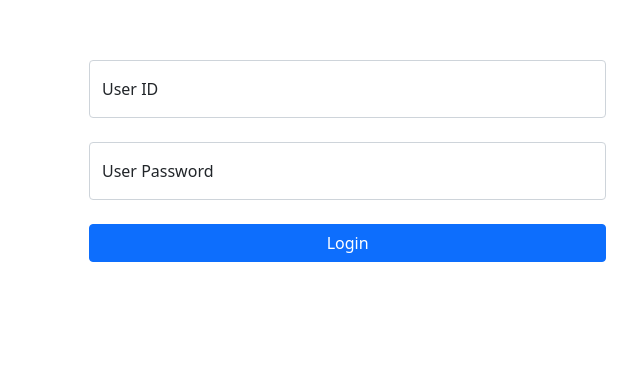
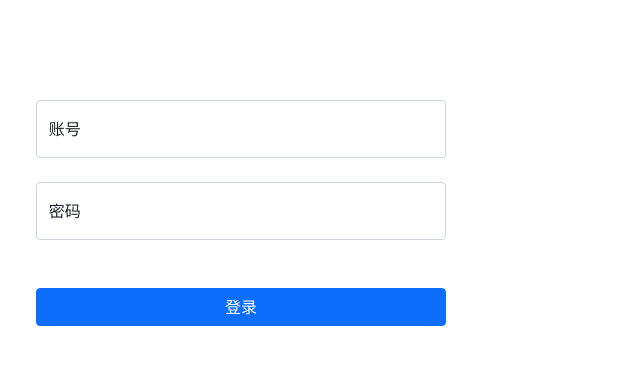
Before and after one commit to ItManHarry/bm, a Flask app: page /auth/login in a window 1280 px wide. Shown: the part 24-389 px from the top of the page, without its empty margins (399-1039 px from the left). Run offline with Flask 2, Linux system fonts and the light colour scheme; some libraries are stand-ins or nearby versions.

Commit message:
add no authed template and changed login page

```diff
--- a/com/forms/auth.py
+++ b/com/forms/auth.py
@@ -2,6 +2,6 @@ from flask_wtf import FlaskForm
 from wtforms import StringField, PasswordField, SubmitField
 from wtforms.validators import DataRequired, Length
 class LoginForm(FlaskForm):
-    user_id = StringField('User ID', validators=[DataRequired('Please Input User ID!'), Length(1, 20, '长度要介于(1~20)!')])
-    user_pwd = PasswordField('User Password', validators=[DataRequired('Please input password!'), Length(8, 128, '长度要介于(8~128)!')])
-    submit = SubmitField('Login')
+    user_id = StringField('账号', validators=[DataRequired('Please Input User ID!'), Length(1, 20, '长度要介于(1~20)!')])
+    user_pwd = PasswordField('密码', validators=[DataRequired('Please input password!'), Length(8, 128, '长度要介于(8~128)!')])
+    submit = SubmitField('登录')
--- a/com/templates/login/sign_in.html
+++ b/com/templates/login/sign_in.html
@@ -2,36 +2,36 @@
 {%block title%}System Login Page{%endblock%}
 {% block header %}&nbsp;{% endblock %}
 {% block menus %}&nbsp;{% endblock%}
-{%block content%}
-<form style="margin-top:50px;" method="post">
+{%block main%}
+<form method="post" style="margin-top:100px;">
     {{form.csrf_token}}
-    <div class="row g-2">
-      <div class="col-md-6 offset-md-3">
+    <div class="row justify-content-center">
+      <div class="col-4">
         <div class="form-floating">
             {{form.user_id(class='form-control', placeholder='User ID')}}
             {{form.user_id.label}}
         </div>
       </div>
     </div><br>
-    <div class="row g-2">
-      <div class="col-md-6 offset-md-3">
+    <div class="row justify-content-center">
+      <div class="col-4">
         <div class="form-floating">
             {{form.user_pwd(class='form-control', placeholder='User ID')}}
             {{form.user_pwd.label}}
         </div>
       </div>
     </div><br>
-    <div class="form-group text-center text-danger">
+    <div class="text-center text-danger">
         {% if get_flashed_messages() %}
             {% for message in get_flashed_messages() %}
                 <i class="bi bi-exclamation-triangle"></i>&nbsp;<small>{{ message }}</small>
             {% endfor %}
         {% endif %}
-    </div><brflas>
-    <div class="row g-2">
-        <div class="col-md-6 offset-md-3">
+    </div><br>
+    <div class="row justify-content-center">
+        <div class="col-4">
             <div class="d-grid">
-                <button class="btn btn-primary">Login</button>
+                {{form.submit(class='btn btn-primary')}}
             </div>
         </div>
     </div>
```
Also changed, not shown: com/templates/main/home.html (added, +38 -0 lines), com/templates/main/not-authed.html (added, +14 -0 lines).
